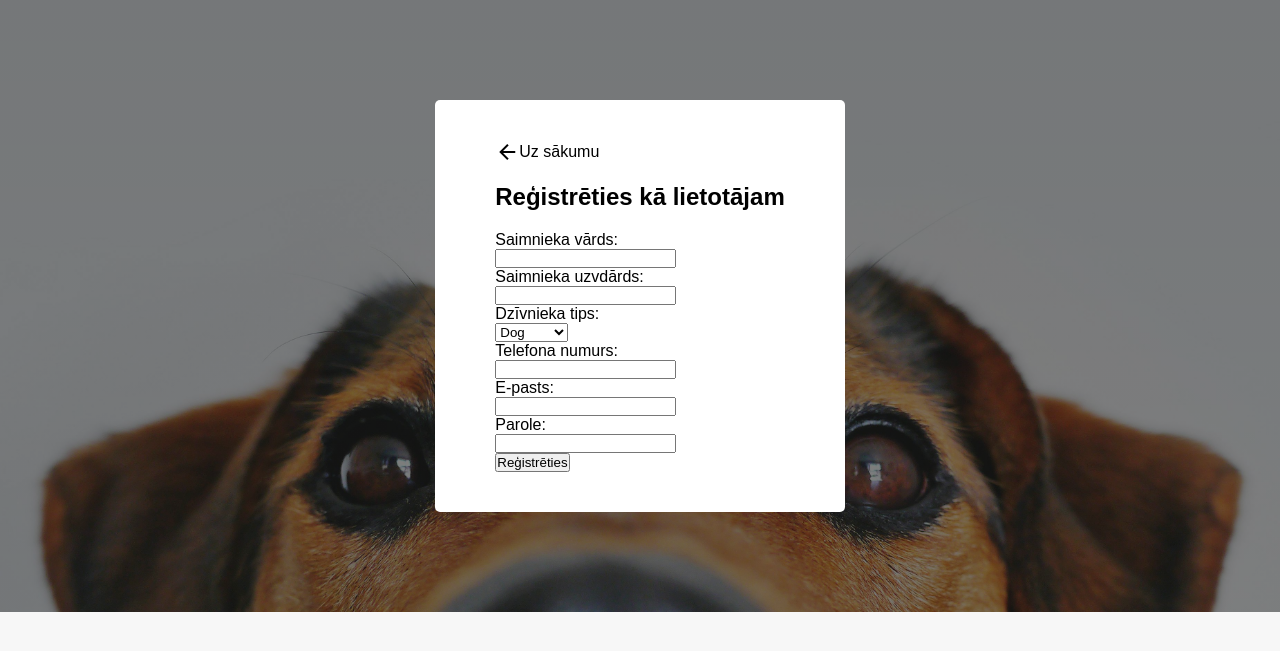
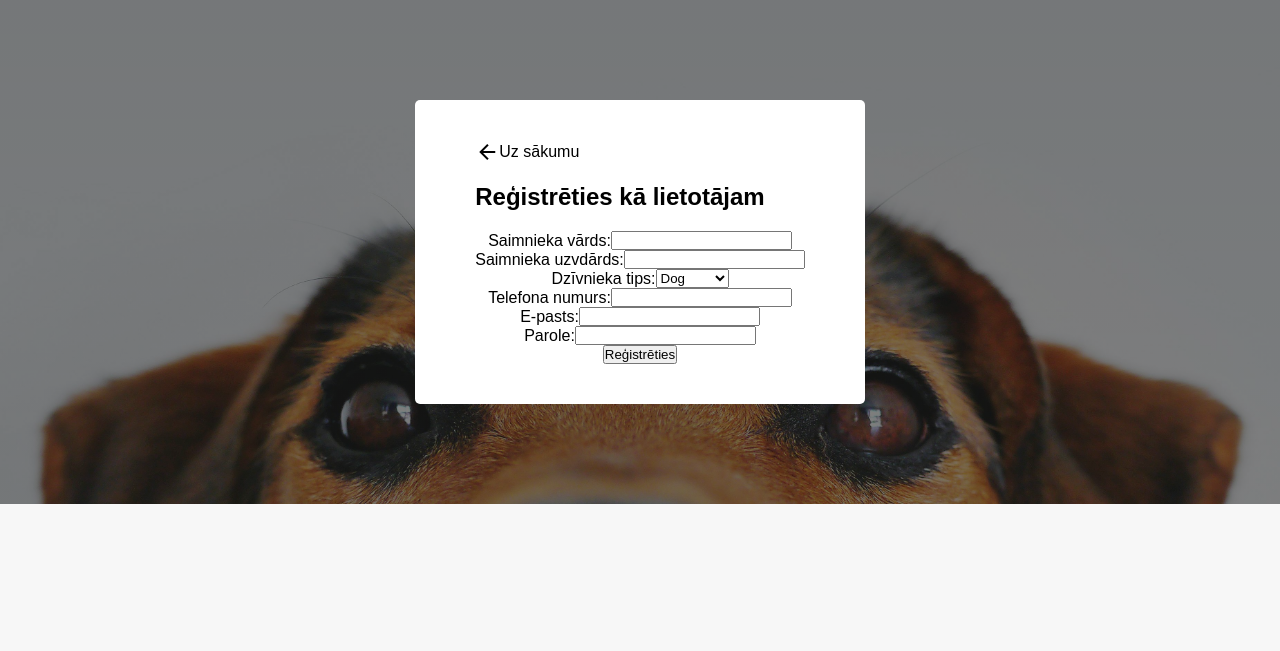
Before and after one commit to Madski/vetpass_new, a PHP site: page /customer_registration.php in a window 1280 px wide. Shown: the top 651 px of the page. Run offline with PHP 8.4, Linux system fonts and the light colour scheme; data that the repository does not hold is empty.

Commit message:
kaut kas

```diff
--- a/css/style.css
+++ b/css/style.css
@@ -83,6 +83,12 @@
 label,
 .arrow {
     color: #000;
+}
+
+.input-group {
+    display: flex;
+    justify-content: center;
+    align-items: center;
 }
 
 .form-control {
```
